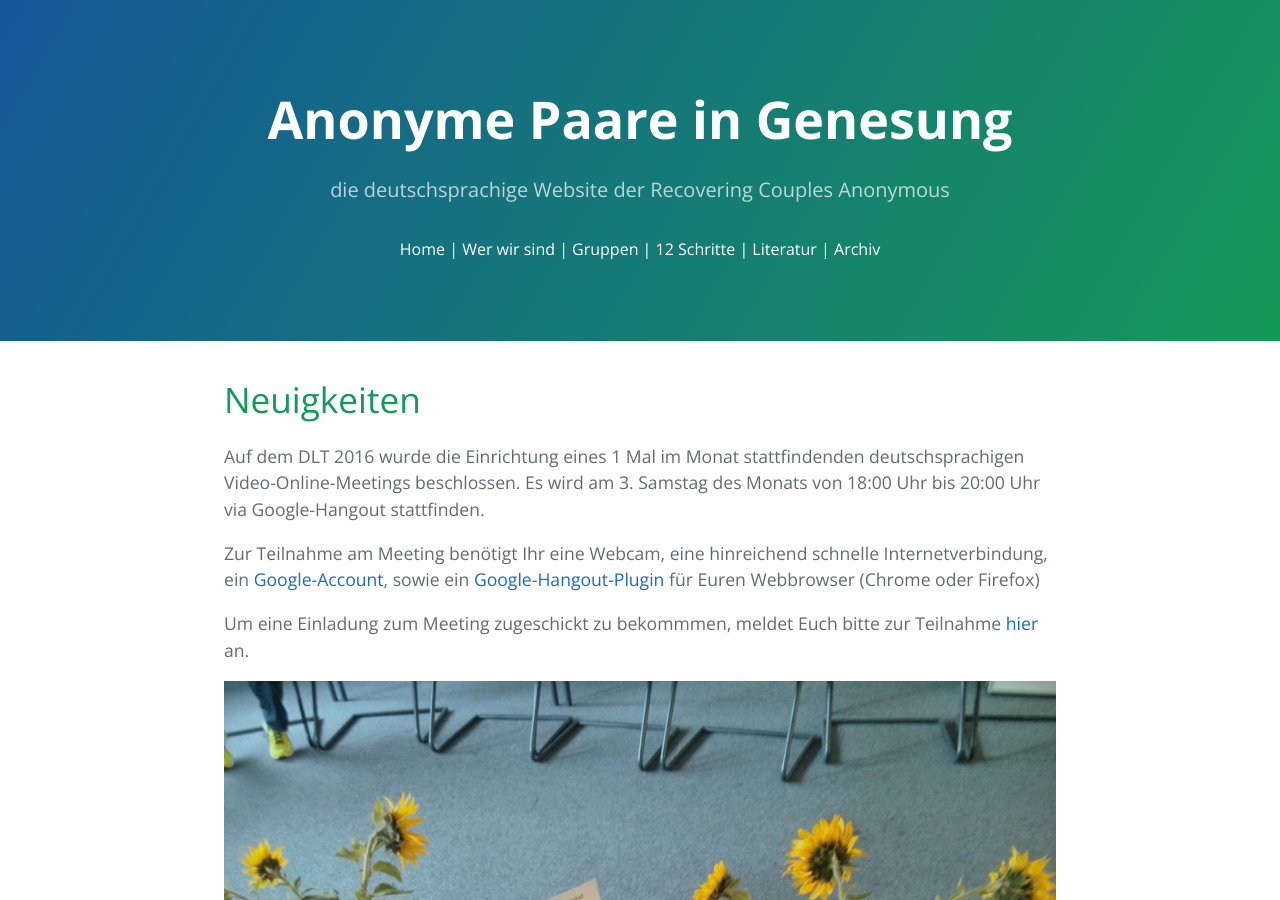
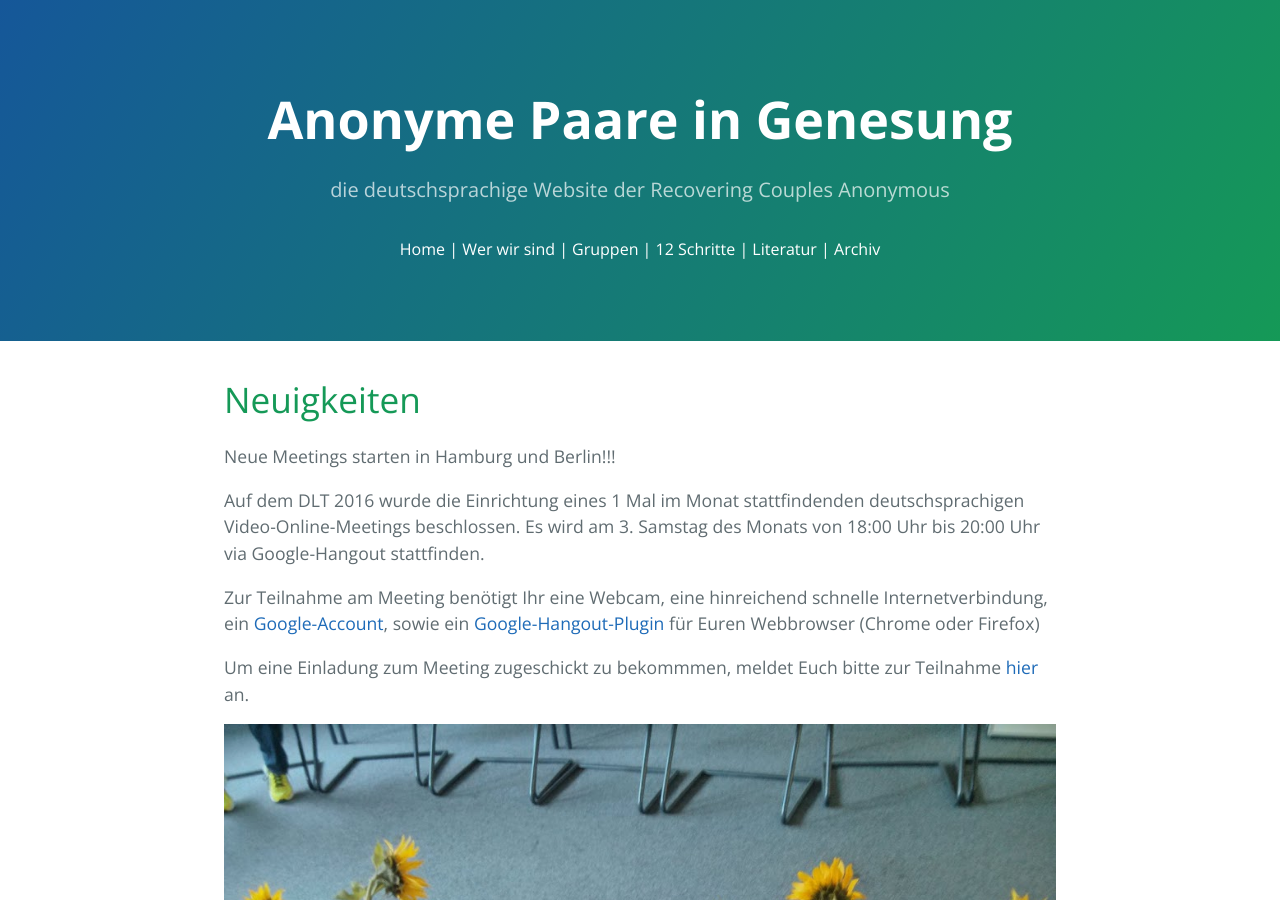
Before and after one commit to rcadeutschland/rcadeutschland.github.io, a Jekyll site: the page built from index.html, in a window 1280 px wide and 900 px high. Built offline with Jekyll 4.4.1, drawn with Linux system fonts in a browser that asks for light colours; nearby versions of some CDN libraries.

Commit message:
Update index.html

```diff
--- a/index.html
+++ b/index.html
@@ -3,7 +3,7 @@ layout: default
 title: RCA Home
 ---
 <h1>Neuigkeiten</h1>
-
+<p>Neue Meetings starten in Hamburg und Berlin!!!</p>
 <p>Auf dem DLT 2016 wurde die Einrichtung eines 1 Mal im Monat stattfindenden deutschsprachigen Video-Online-Meetings beschlossen.
  Es wird am 3. Samstag des Monats von 18:00 Uhr bis 20:00 Uhr via Google-Hangout stattfinden.</p>
 <p>Zur Teilnahme am Meeting benötigt Ihr eine Webcam, eine hinreichend schnelle Internetverbindung,
```
